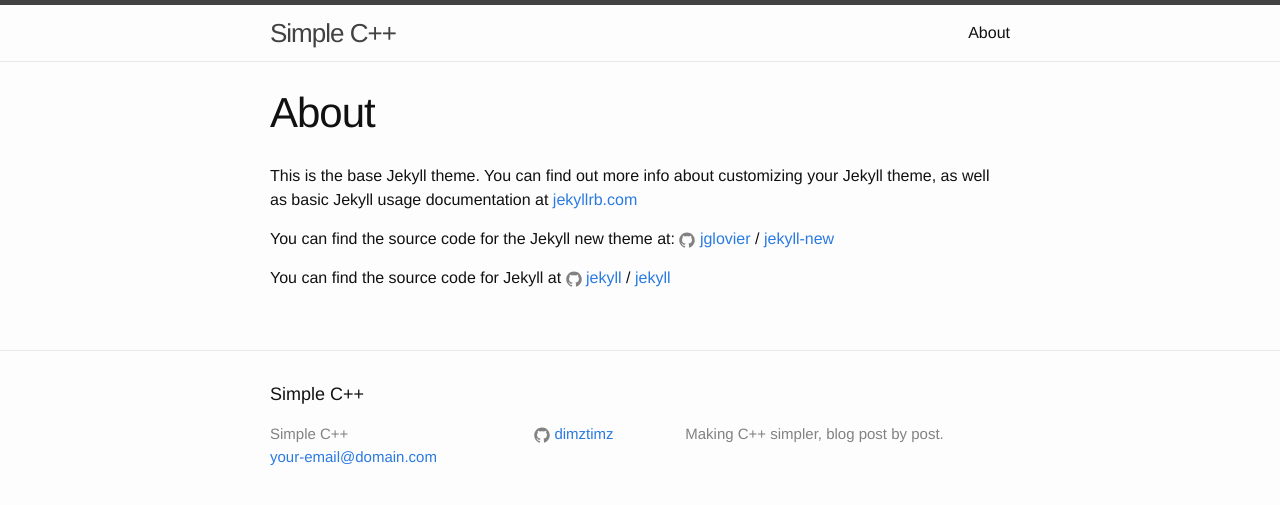
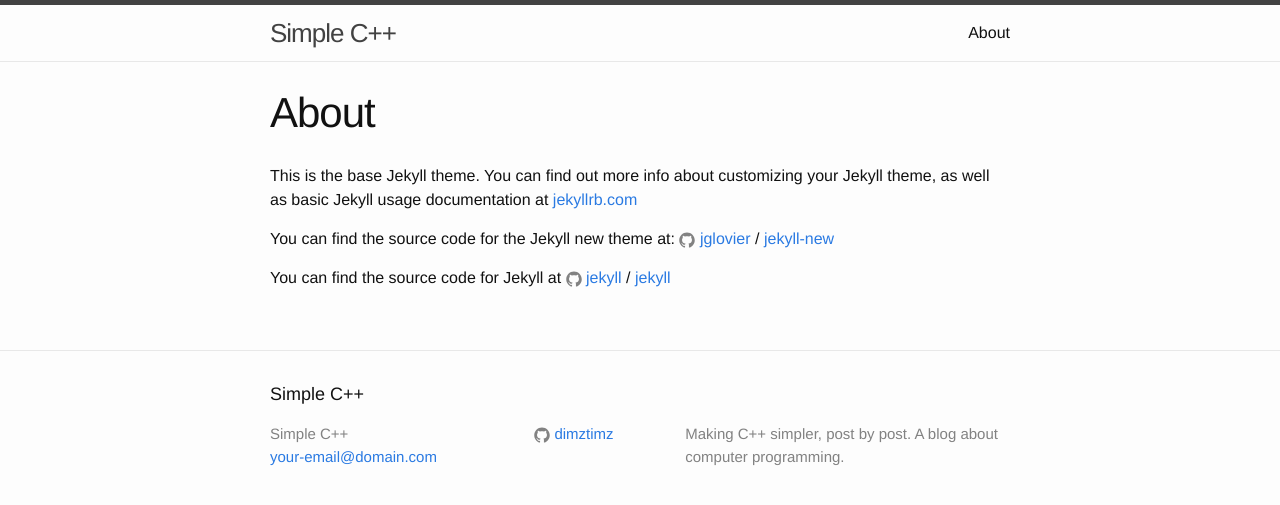
Before and after one commit to simplecxx/simplecxx.github.io, a Jekyll site: the page built from about.md, in a window 1280 px wide. Shown: the top 505 px of the page. Built offline with Jekyll 4.4.1, drawn with Linux system fonts in a browser that asks for light colours.

Commit message:
update describtion

```diff
--- a/_config.yml
+++ b/_config.yml
@@ -9,7 +9,7 @@
 title: Simple C++
 email: your-email@domain.com
 description: > # this means to ignore newlines until "baseurl:"
-  Making C++ simpler, blog post by post.
+  Making C++ simpler, post by post. A blog about computer programming.
 baseurl: "" # the subpath of your site, e.g. /blog
 url: "https://simplecxx.github.io" # the base hostname & protocol for your site
 #twitter_username: jekyllrb
```
